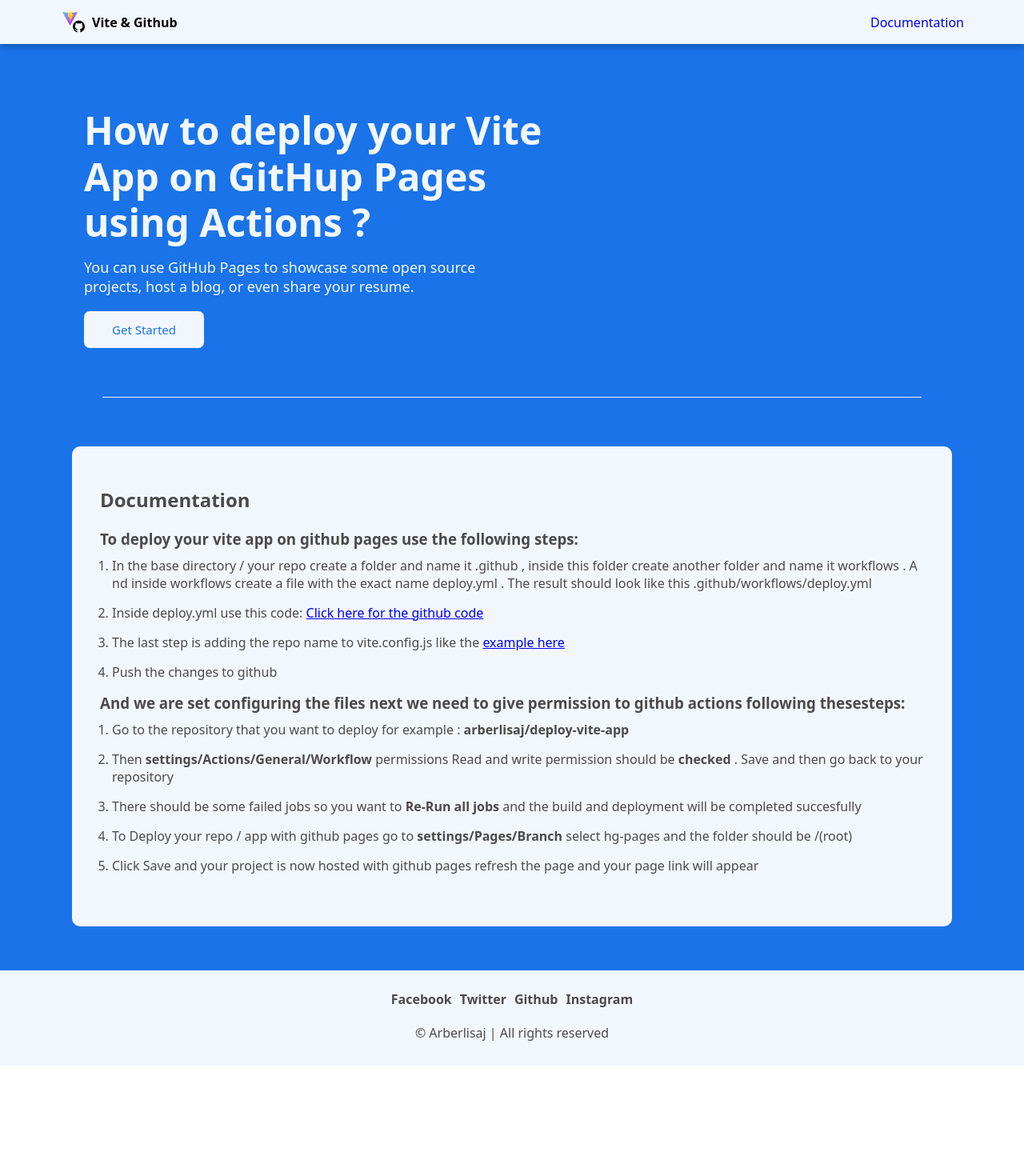
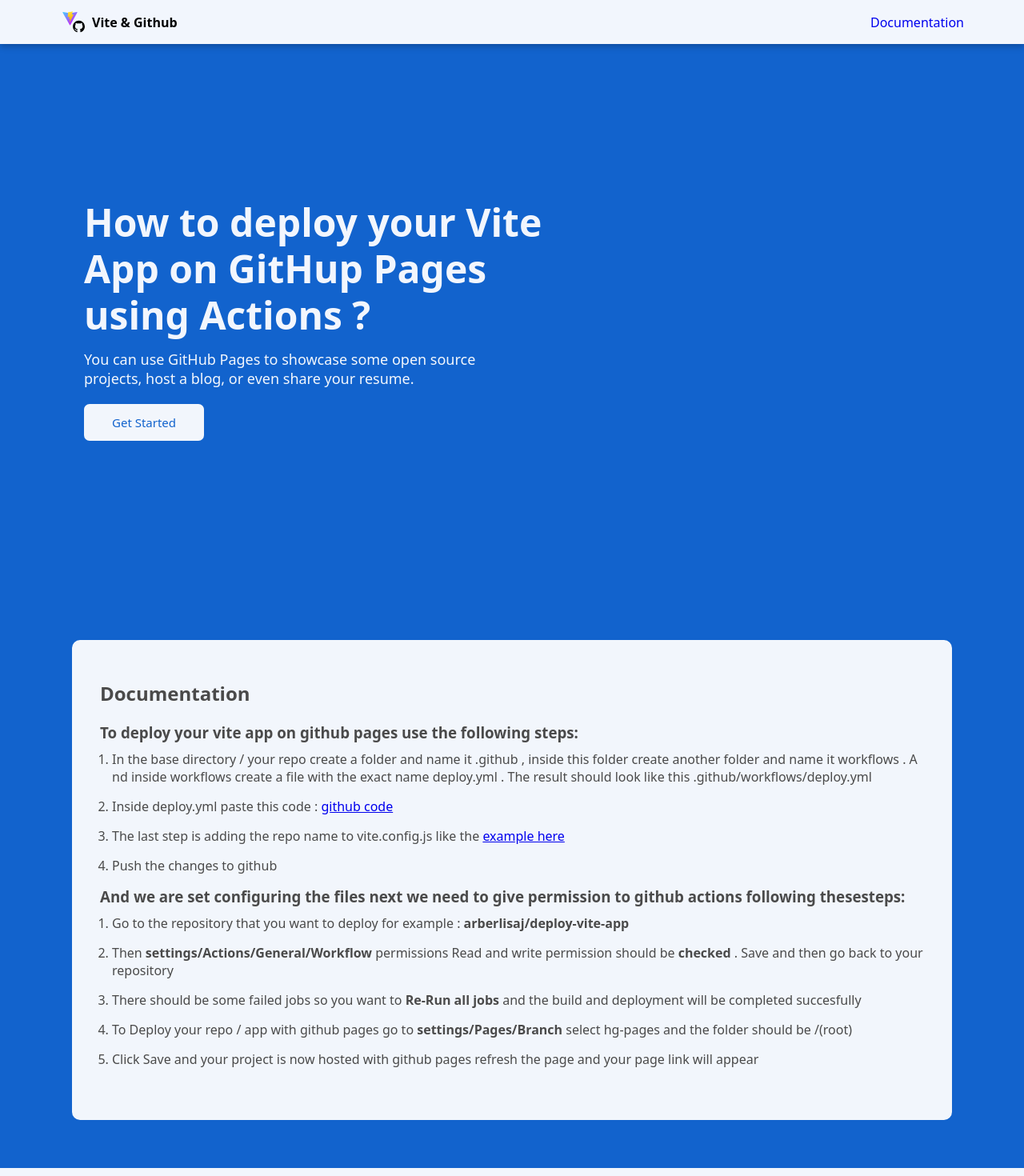
Before and after one commit to arberLisaj/deploy-vite-app, a React (Vite) app: page / in a window 1280 px wide. Shown: the top 1470 px of the page at 80% size. Before the commit the page ends 1332 px from the top, so only its background shows below. Built offline with nearby package versions, Linux system fonts and the light colour scheme.

Commit message:
add: additional changes

```diff
--- a/src/App.jsx
+++ b/src/App.jsx
@@ -17,16 +17,18 @@
       </div>
       <main>
         <section id="introduction">
+          <div className="introduction-content">
+            {" "}
             <h1>How to deploy your Vite App on GitHup Pages using Actions ?</h1>
             <p>
-            You can use GitHub Pages to showcase some open source projects, host
-            a blog, or even share your resume.
+              You can use GitHub Pages to showcase some open source projects,
+              host a blog, or even share your resume.
             </p>
             <button>
               <a href="#documentation">Get Started</a>
             </button>
+          </div>
         </section>
-        <hr />
         <section id="documentation">
           <h1>Documentation</h1>
           <h3>
@@ -42,12 +44,12 @@
             </li>
             <li>
               {" "}
-              Inside deploy.yml use this code:{" "}
+              Inside deploy.yml paste this code :{" "}
               <a
                 target="_blank"
                 href="https://github.com/arberLisaj/deploy-vite-app/blob/main/.github/workflows/deploy.yml"
               >
-                Click here for the github code
+                github code
               </a>
             </li>
             <li>
@@ -94,13 +96,7 @@
         </section>
 
         <footer>
-          <ul>
-            <li>facebook</li>
-            <li>twitter</li>
-            <li>github</li>
-            <li>instagram</li>
-          </ul>
-          <p> &copy; Arberlisaj | All rights reserved</p>
+          <p>Copyright &copy; All rights reserved</p>
         </footer>
       </main>
     </>
--- a/src/styles.css
+++ b/src/styles.css
@@ -8,7 +8,7 @@
   scroll-margin-top: 80px;
 }
 :root {
-  --blue-clr: #1a73e8;
+  --blue-clr: #1263cd;
   --white-clr: rgba(255, 255, 255, 0.947);
   --black-clr: #4a4a4a;
 }
@@ -44,16 +44,14 @@
 main {
   color: var(--white-clr);
   background-color: var(--blue-clr);
-  min-height: 100vh;
-  /* padding-inline: 10px; */
-  padding-block: 70px 0;
 }
 section#introduction {
+  min-height: 100vh;
   max-width: 1110px;
   padding-inline: 20px;
   margin: auto;
-
-  padding-top: 4em;
+  display: flex;
+  align-items: center;
 }
 section#introduction h1 {
   max-width: 590px;
@@ -76,27 +74,19 @@
   margin-top: 1.3em;
   cursor: pointer;
 }
-button:hover{
-  opacity: .8;
+button:hover {
+  opacity: 0.8;
 }
 button a {
   color: inherit;
   text-decoration: none;
 }
 
-hr {
-  border: none;
-  height: 1px;
-  width: 80%;
-  margin: auto;
-  border-radius: 10px;
-  background-color: var(--white-clr);
-  margin-block: 3.8em;
-}
+
 section#documentation {
   background-color: var(--white-clr);
   color: var(--black-clr);
-  padding:50px 35px;
+  padding: 50px 35px;
   max-width: 1100px;
   margin: auto;
   border-radius: 10px;
@@ -117,20 +107,12 @@
 footer {
   background-color: var(--white-clr);
   color: var(--black-clr);
-  margin-top: 55px;
-  padding: 25px 10px 30px;
   text-align: center;
+  padding: 30px 10px;
+  margin-top: 60px;
 }
-footer ul {
-  display: flex;
-  justify-content: center;
-  list-style: none;
-  gap: 10px;
-  flex-wrap: wrap;
-  text-transform: capitalize;
-  font-weight: bold;
-}
-footer ul li:hover{
+
+footer ul li:hover {
   text-decoration: underline;
   cursor: pointer;
 }
```
Also changed, not shown: 1 other file (tests, documents, lock files or other folders). Lines whose indentation alone changed are shown as unchanged.
